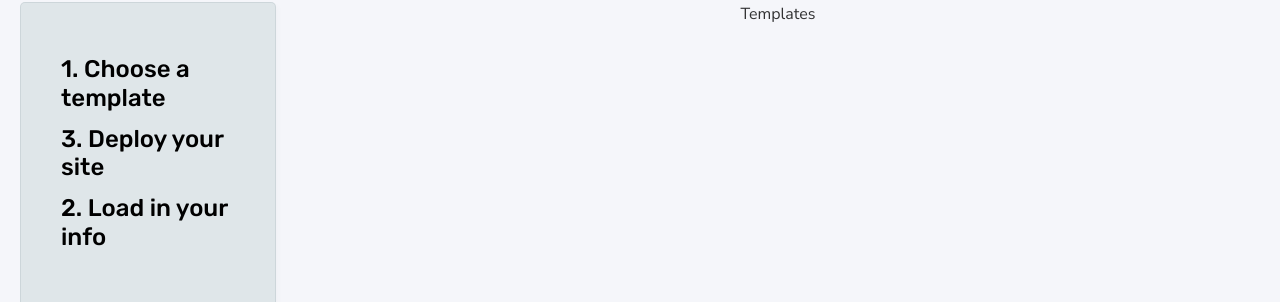
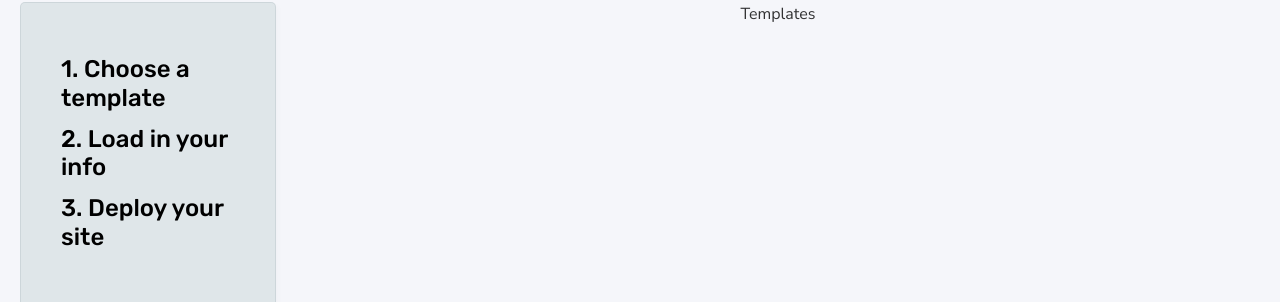
Before and after one commit to Lhnozaki/blurange, a React (Create React App) app: page /editor in a window 1280 px wide. Shown: the part 82-384 px from the top of the page. Built offline with nearby package versions, Linux system fonts and the light colour scheme.

Commit message:
fixes out of order sidebar navigation

```diff
--- a/src/Components/Sidebar/Sidebar.jsx
+++ b/src/Components/Sidebar/Sidebar.jsx
@@ -10,8 +10,8 @@ const Sidebar = ({ setEditorStatus }) => {
     return (
         <div id={styles.sidebar} className="card">
             <h3 onClick={() => changeStatus(0)} to="/editor/templates">1. Choose a template</h3>
+            <h3 onClick={() => changeStatus(1)} to="/editor/info">2. Load in your info</h3>
             <h3 onClick={() => changeStatus(2)} to="/editor/deploy">3. Deploy your site</h3>
-            <h3 onClick={() => changeStatus(1)} to="/editor/info">2. Load in your info</h3>
         </div>
     )
 }
--- a/src/Components/Sidebar/Sidebar.module.scss
+++ b/src/Components/Sidebar/Sidebar.module.scss
@@ -7,6 +7,10 @@
     width: 100%;
     height: 20vh;
     z-index: 20;
+
+    h3 {
+        cursor: pointer;
+    }
 }
 
 
```
